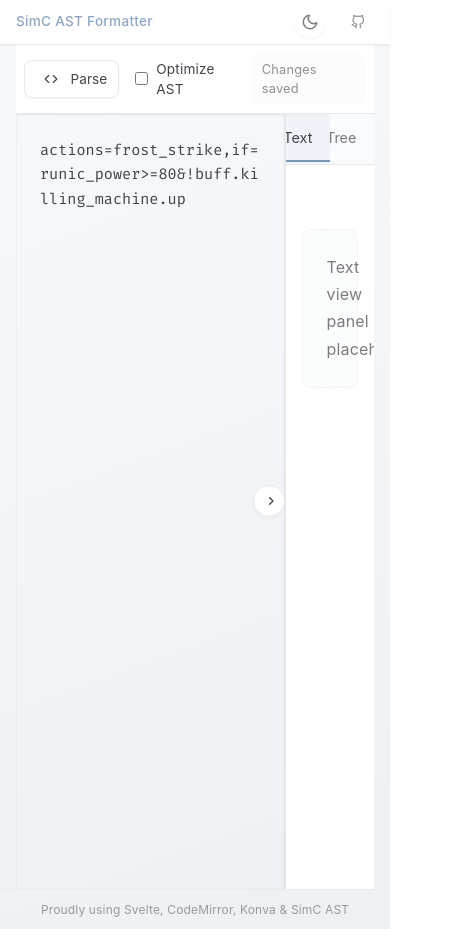
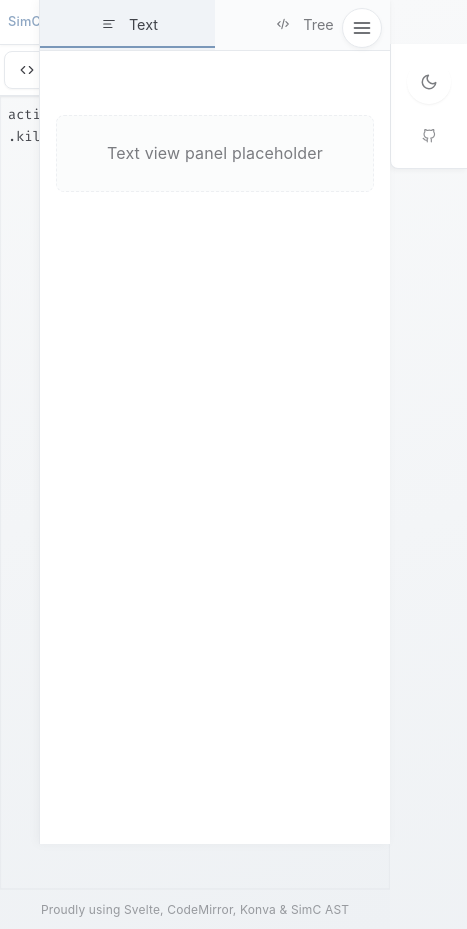
Before and after one commit to legacy3/simc-ast-builder, a SvelteKit app in the folder examples/formatter/: page / in a window 390 px wide. Shown: the whole page, 467 px wide, since content can reach past the window. Built offline with nearby package versions, Linux system fonts and the light colour scheme.

Commit message:
feat: enhance responsiveness and touch interactions across components; add mobile menu button and z-index variables

```diff
--- a/examples/formatter/src/app.scss
+++ b/examples/formatter/src/app.scss
@@ -114,7 +114,9 @@ body {
 	margin: 0;
 	background: var(--bg-color);
 	color: var(--text-color);
-	transition: background var(--transition-normal), color var(--transition-normal);
+	transition:
+		background var(--transition-normal),
+		color var(--transition-normal);
 }
 
 /* Typography */
@@ -245,10 +247,12 @@ pre {
 		left: 0;
 		width: 100%;
 		height: 100%;
-		background: radial-gradient(circle, rgba(255,255,255,0.3) 0%, rgba(255,255,255,0) 70%);
+		background: radial-gradient(circle, rgba(255, 255, 255, 0.3) 0%, rgba(255, 255, 255, 0) 70%);
 		opacity: 0;
 		transform: scale(2);
-		transition: opacity 0.5s, transform 0.5s;
+		transition:
+			opacity 0.5s,
+			transform 0.5s;
 	}
 
 	&:active::after {
@@ -299,7 +303,9 @@ pre {
 	box-shadow: 0 0 0 2px rgba(var(--primary), 0.15);
 	border-radius: var(--border-radius-md);
 	opacity: 0;
-	transition: opacity var(--transition-normal), box-shadow var(--transition-normal);
+	transition:
+		opacity var(--transition-normal),
+		box-shadow var(--transition-normal);
 }
 
 .editor-container:focus-within::after {
@@ -317,7 +323,9 @@ pre {
 ::-webkit-scrollbar {
 	width: 8px;
 	height: 8px;
-	transition: width var(--transition-normal), height var(--transition-normal);
+	transition:
+		width var(--transition-normal),
+		height var(--transition-normal);
 }
 
 ::-webkit-scrollbar-track {
@@ -341,37 +349,153 @@ pre {
 	background: linear-gradient(to right, transparent, var(--border-color), transparent);
 	margin: var(--space-4) 0;
 	opacity: 0.5;
-	transition: background var(--transition-normal), opacity var(--transition-normal);
+	transition:
+		background var(--transition-normal),
+		opacity var(--transition-normal);
 }
 
 /* Subtle animations for zen-like experience */
 @keyframes gentle-fade {
-	0% { opacity: 0.8; }
-	50% { opacity: 1; }
-	100% { opacity: 0.8; }
+	0% {
+		opacity: 0.8;
+	}
+	50% {
+		opacity: 1;
+	}
+	100% {
+		opacity: 0.8;
+	}
 }
 
 .zen-pulse {
 	animation: gentle-fade 4s infinite ease-in-out;
 }
 
+/* Responsive utilities */
+.hide-on-mobile {
+	display: initial;
+}
+
+.show-on-mobile {
+	display: none;
+}
+
+/* Responsive font sizes that scale with viewport width */
+:root {
+	--responsive-font-sm: clamp(0.75rem, 0.7rem + 0.25vw, 0.875rem);
+	--responsive-font-md: clamp(0.875rem, 0.8rem + 0.375vw, 1rem);
+	--responsive-font-lg: clamp(1rem, 0.9rem + 0.5vw, 1.25rem);
+	--responsive-font-xl: clamp(1.25rem, 1.1rem + 0.75vw, 1.5rem);
+}
+
+/* Responsive spacing */
+.responsive-container {
+	width: 100%;
+	max-width: 1200px;
+	margin: 0 auto;
+	padding: 0 var(--space-3);
+	transition: padding var(--transition-normal);
+}
+
 /* Responsive styles */
-@media (min-width: 720px) {
-	h1 {
-		font-size: 2.4rem;
-	}
-
-	.container {
-		padding: 0 var(--space-4);
+@media (min-width: 1201px) {
+	.responsive-container {
+		padding: 0 var(--space-5);
 	}
 }
 
-@media (max-width: 719px) {
-	.container {
+@media (min-width: 769px) and (max-width: 1200px) {
+	.responsive-container {
+		padding: 0 var(--space-4);
+	}
+
+	h1 {
+		font-size: 2.2rem;
+	}
+
+	h2 {
+		font-size: 1.8rem;
+	}
+}
+
+@media (min-width: 481px) and (max-width: 768px) {
+	.responsive-container {
 		padding: 0 var(--space-3);
 	}
 
 	h1 {
 		font-size: 1.8rem;
 	}
+
+	h2 {
+		font-size: 1.5rem;
+	}
+
+	.hide-on-mobile {
+		display: none;
+	}
+
+	.show-on-mobile {
+		display: initial;
+	}
 }
+
+@media (max-width: 480px) {
+	.responsive-container {
+		padding: 0 var(--space-2);
+	}
+
+	h1 {
+		font-size: 1.6rem;
+	}
+
+	h2 {
+		font-size: 1.3rem;
+	}
+
+	p {
+		font-size: 0.95rem;
+	}
+
+	.hide-on-mobile {
+		display: none;
+	}
+
+	.show-on-mobile {
+		display: initial;
+	}
+}
+
+/* Touch-friendly adjustments */
+@media (pointer: coarse) {
+	/* Increase clickable area for interactive elements */
+	button,
+	.button,
+	a,
+	input[type='checkbox'],
+	input[type='radio'],
+	select {
+		min-height: 44px;
+		min-width: 44px;
+	}
+
+	/* Increase spacing between interactive elements */
+	.touch-friendly-spacing {
+		gap: var(--space-3);
+	}
+}
+
+/* Handle orientation changes */
+@media (max-height: 500px) and (orientation: landscape) {
+	.responsive-container {
+		padding: 0 var(--space-2);
+	}
+
+	h1 {
+		font-size: 1.5rem;
+	}
+
+	h2 {
+		font-size: 1.2rem;
+	}
+}
--- a/examples/formatter/src/lib/components/SimCEditor.svelte
+++ b/examples/formatter/src/lib/components/SimCEditor.svelte
@@ -242,6 +242,21 @@
 		padding: var(--space-4);
 	}
 
+	/* Responsive adjustments for textarea */
+	@media (max-width: 768px) {
+		.textarea {
+			padding: var(--space-3);
+			font-size: 14px;
+		}
+	}
+
+	@media (max-width: 480px) {
+		.textarea {
+			padding: var(--space-2);
+			font-size: 13px;
+		}
+	}
+
 	.simc-editor :global(.CodeMirror) {
 		height: 100%;
 		border: 1px solid var(--border-color, #ced4da);
@@ -251,6 +266,19 @@
 		line-height: 1.6;
 		box-shadow: 0 2px 8px rgba(0, 0, 0, 0.05);
 		letter-spacing: 0.01em;
+	}
+
+	/* Responsive adjustments for CodeMirror */
+	@media (max-width: 768px) {
+		.simc-editor :global(.CodeMirror) {
+			font-size: 14px;
+		}
+	}
+
+	@media (max-width: 480px) {
+		.simc-editor :global(.CodeMirror) {
+			font-size: 13px;
+		}
 	}
 
 	.simc-editor :global(.CodeMirror-lines) {
@@ -390,4 +418,28 @@
 	.simc-editor :global(.cm-dark-theme .cm-bracket) {
 		color: #d4d4d4;
 	}
+
+	/* Touch-friendly adjustments */
+	@media (pointer: coarse) {
+		.simc-editor :global(.CodeMirror-lines) {
+			padding: var(--space-4) 0;
+		}
+
+		.simc-editor :global(.CodeMirror-line) {
+			padding: 0 var(--space-4);
+		}
+
+		.simc-editor :global(.CodeMirror-linenumber) {
+			padding: 0 var(--space-3);
+			min-width: 40px;
+		}
+
+		.simc-editor :global(.CodeMirror-gutters) {
+			width: 60px !important;
+		}
+
+		.simc-editor :global(.CodeMirror-sizer) {
+			margin-left: 60px !important;
+		}
+	}
 </style>
--- a/examples/formatter/src/lib/components/ThemeToggle.svelte
+++ b/examples/formatter/src/lib/components/ThemeToggle.svelte
@@ -72,8 +72,8 @@
 			transform var(--transition-fast);
 		padding: 0.5rem;
 		height: auto;
-		width: 2rem;
-		height: 2rem;
+		width: 2.5rem;
+		height: 2.5rem;
 		border-radius: 50%;
 		display: flex;
 		align-items: center;
@@ -124,16 +124,62 @@
 
 	/* Animation for theme toggle */
 	@keyframes spin {
-		0% { transform: rotate(0deg); }
-		100% { transform: rotate(360deg); }
+		0% {
+			transform: rotate(0deg);
+		}
+		100% {
+			transform: rotate(360deg);
+		}
 	}
 
 	@keyframes fade-in {
-		0% { opacity: 0; }
-		100% { opacity: 1; }
+		0% {
+			opacity: 0;
+		}
+		100% {
+			opacity: 1;
+		}
 	}
 
 	.icon svg {
-		animation: fade-in 0.3s ease forwards, spin 0.5s ease;
+		animation:
+			fade-in 0.3s ease forwards,
+			spin 0.5s ease;
+	}
+
+	/* Responsive adjustments */
+	@media (max-width: 768px) {
+		.theme-toggle {
+			width: 3rem;
+			height: 3rem;
+		}
+
+		.icon svg {
+			width: 24px;
+			height: 24px;
+		}
+	}
+
+	@media (max-width: 480px) {
+		.theme-toggle {
+			width: 2.75rem;
+			height: 2.75rem;
+		}
+	}
+
+	/* Handle touch interactions better */
+	@media (pointer: coarse) {
+		.theme-toggle {
+			min-width: 44px;
+			min-height: 44px;
+		}
+
+		.theme-toggle:hover::before {
+			transform: scale(0);
+		}
+
+		.theme-toggle:active::before {
+			transform: scale(1);
+		}
 	}
 </style>
--- a/examples/formatter/src/routes/+page.svelte
+++ b/examples/formatter/src/routes/+page.svelte
@@ -85,17 +85,48 @@
 </svelte:head>
 
 <div class="app-container">
+	<!-- Mobile Menu Button (only visible on small screens) -->
+	<button class="mobile-menu-button" on:click={toggleSidebar} aria-label="Toggle sidebar">
+		<span class="icon">
+			<svg
+				xmlns="http://www.w3.org/2000/svg"
+				width="20"
+				height="20"
+				viewBox="0 0 24 24"
+				fill="none"
+				stroke="currentColor"
+				stroke-width="2"
+				stroke-linecap="round"
+				stroke-linejoin="round"
+			>
+				<line x1="3" y1="12" x2="21" y2="12"></line>
+				<line x1="3" y1="6" x2="21" y2="6"></line>
+				<line x1="3" y1="18" x2="21" y2="18"></line>
+			</svg>
+		</span>
+	</button>
+
 	<!-- Top Toolbar -->
 	<div class="toolbar">
 		<div class="toolbar-left">
 			<button class="toolbar-button" on:click={parseCode}>
 				<span class="icon">
-					<svg xmlns="http://www.w3.org/2000/svg" width="14" height="14" viewBox="0 0 24 24" fill="none" stroke="currentColor" stroke-width="2" stroke-linecap="round" stroke-linejoin="round">
+					<svg
+						xmlns="http://www.w3.org/2000/svg"
+						width="14"
+						height="14"
+						viewBox="0 0 24 24"
+						fill="none"
+						stroke="currentColor"
+						stroke-width="2"
+						stroke-linecap="round"
+						stroke-linejoin="round"
+					>
 						<polyline points="16 18 22 12 16 6"></polyline>
 						<polyline points="8 6 2 12 8 18"></polyline>
 					</svg>
 				</span>
-				<span>Parse</span>
+				<span class="button-text">Parse</span>
 			</button>
 
 			<label class="toolbar-checkbox">
@@ -105,7 +136,11 @@
 		</div>
 
 		<div class="toolbar-right">
-			<div class="save-status" class:saved={saveStatus === 'saved'} class:saving={saveStatus === 'saving'}>
+			<div
+				class="save-status"
+				class:saved={saveStatus === 'saved'}
+				class:saving={saveStatus === 'saving'}
+			>
 				{saveStatus === 'saved' ? 'Changes saved' : 'Saving...'}
 			</div>
 		</div>
@@ -124,9 +159,23 @@
 			></textarea>
 		</div>
 
-		<!-- Sidebar Toggle Button -->
-		<button class="sidebar-toggle" on:click={toggleSidebar} title="Toggle Sidebar (Alt+S)">
-			<svg xmlns="http://www.w3.org/2000/svg" width="16" height="16" viewBox="0 0 24 24" fill="none" stroke="currentColor" stroke-width="2" stroke-linecap="round" stroke-linejoin="round">
+		<!-- Sidebar Toggle Button (hidden on mobile) -->
+		<button
+			class="sidebar-toggle desktop-only"
+			on:click={toggleSidebar}
+			title="Toggle Sidebar (Alt+S)"
+		>
+			<svg
+				xmlns="http://www.w3.org/2000/svg"
+				width="16"
+				height="16"
+				viewBox="0 0 24 24"
+				fill="none"
+				stroke="currentColor"
+				stroke-width="2"
+				stroke-linecap="round"
+				stroke-linejoin="round"
+			>
 				{#if sidebarVisible}
 					<polyline points="13 17 18 12 13 7"></polyline>
 				{:else}
@@ -146,7 +195,17 @@
 					aria-selected={activeTab === 'text'}
 				>
 					<span class="icon">
-						<svg xmlns="http://www.w3.org/2000/svg" width="14" height="14" viewBox="0 0 24 24" fill="none" stroke="currentColor" stroke-width="2" stroke-linecap="round" stroke-linejoin="round">
+						<svg
+							xmlns="http://www.w3.org/2000/svg"
+							width="14"
+							height="14"
+							viewBox="0 0 24 24"
+							fill="none"
+							stroke="currentColor"
+							stroke-width="2"
+							stroke-linecap="round"
+							stroke-linejoin="round"
+						>
 							<line x1="21" y1="6" x2="3" y2="6"></line>
 							<line x1="15" y1="12" x2="3" y2="12"></line>
 							<line x1="17" y1="18" x2="3" y2="18"></line>
@@ -162,7 +221,17 @@
 					aria-selected={activeTab === 'visual'}
 				>
 					<span class="icon">
-						<svg xmlns="http://www.w3.org/2000/svg" width="14" height="14" viewBox="0 0 24 24" fill="none" stroke="currentColor" stroke-width="2" stroke-linecap="round" stroke-linejoin="round">
+						<svg
+							xmlns="http://www.w3.org/2000/svg"
+							width="14"
+							height="14"
+							viewBox="0 0 24 24"
+							fill="none"
+							stroke="currentColor"
+							stroke-width="2"
+							stroke-linecap="round"
+							stroke-linejoin="round"
+						>
 							<polyline points="7 8 3 12 7 16"></polyline>
 							<polyline points="17 8 21 12 17 16"></polyline>
 							<line x1="14" y1="4" x2="10" y2="20"></line>
@@ -215,7 +284,8 @@
 			box-shadow var(--transition-normal);
 	}
 
-	.toolbar-left, .toolbar-right {
+	.toolbar-left,
+	.toolbar-right {
 		display: flex;
 		align-items: center;
 		gap: var(--space-3);
@@ -313,9 +383,15 @@
 	}
 
 	@keyframes pulse {
-		0% { opacity: 0.6; }
-		50% { opacity: 0.9; }
-		100% { opacity: 0.6; }
+		0% {
+			opacity: 0.6;
+		}
+		50% {
+			opacity: 0.9;
+		}
+		100% {
+			opacity: 0.6;
+		}
 	}
 
 	/* Content Area */
@@ -340,6 +416,7 @@
 
 	.editor-area.full-width {
 		width: 100%;
+		transition: width var(--transition-normal) ease-in-out;
 	}
 
 	.editor-area::after {
@@ -352,7 +429,9 @@
 		pointer-events: none;
 		box-shadow: inset 0 0 0 1px var(--border-color);
 		opacity: 0.5;
-		transition: opacity var(--transition-normal), box-shadow var(--transition-normal);
+		transition:
+			opacity var(--transition-normal),
+			box-shadow var(--transition-normal);
 	}
 
 	.editor-textarea {
@@ -375,7 +454,9 @@
 	}
 
 	.editor-textarea:focus {
-		box-shadow: inset 0 1px 3px var(--shadow-color), 0 0 0 1px rgba(var(--primary), 0.2);
+		box-shadow:
+			inset 0 1px 3px var(--shadow-color),
+			0 0 0 1px rgba(var(--primary), 0.2);
 	}
 
 	/* Sidebar Toggle Button */
@@ -418,6 +499,7 @@
 
 	.editor-area.full-width + .sidebar-toggle {
 		right: 10px;
+		transition: right var(--transition-normal) ease-in-out;
 	}
 
 	/* Sidebar */
@@ -430,6 +512,7 @@
 		flex-direction: column;
 		transition:
 			transform var(--transition-normal),
+			width var(--transition-normal),
 			background-color var(--transition-normal),
 			border-color var(--transition-normal);
 		transform: translateX(0);
@@ -438,6 +521,9 @@
 
 	.sidebar:not(.visible) {
 		transform: translateX(100%);
+		width: 0;
+		border-left: none;
+		margin-left: 0;
 	}
 
 	/* Sidebar Tabs */
@@ -547,8 +633,57 @@
 		justify-content: center;
 	}
 
+	/* Mobile Menu Button */
+	.mobile-menu-button {
+		display: none;
+		position: fixed;
+		top: 0.5rem;
+		right: 0.5rem;
+		z-index: 100;
+		width: 40px;
+		height: 40px;
+		border-radius: 50%;
+		background-color: var(--card-bg);
+		border: 1px solid var(--border-color);
+		box-shadow: 0 2px 4px var(--shadow-color);
+		align-items: center;
+		justify-content: center;
+		cursor: pointer;
+		transition: all var(--transition-normal);
+	}
+
+	.mobile-menu-button:hover {
+		background-color: var(--hover-bg);
+		transform: scale(1.05);
+	}
+
+	.mobile-menu-button:active {
+		transform: scale(0.95);
+	}
+
+	/* Utility class for desktop-only elements */
+	.desktop-only {
+		display: flex;
+	}
+
 	/* Responsive Adjustments */
-	@media (max-width: 768px) {
+	/* Large screens (>1200px) */
+	@media (min-width: 1201px) {
+		.editor-area {
+			width: 82%;
+		}
+
+		.sidebar {
+			width: 18%;
+		}
+
+		.sidebar-toggle {
+			right: 18%;
+		}
+	}
+
+	/* Medium screens (768px-1200px) */
+	@media (min-width: 769px) and (max-width: 1200px) {
 		.editor-area {
 			width: 75%;
 		}
@@ -565,8 +700,105 @@
 			padding: 0.5rem var(--space-2);
 		}
 
-		.toolbar-left, .toolbar-right {
+		.toolbar-left,
+		.toolbar-right {
 			gap: var(--space-2);
 		}
 	}
+
+	/* Small screens (<768px) */
+	@media (max-width: 768px) {
+		.mobile-menu-button {
+			display: flex;
+		}
+
+		.desktop-only {
+			display: none;
+		}
+
+		.toolbar {
+			padding: 0.5rem var(--space-2);
+			flex-wrap: wrap;
+		}
+
+		.toolbar-left,
+		.toolbar-right {
+			gap: var(--space-2);
+		}
+
+		.toolbar-button {
+			padding: 0.35rem 0.6rem;
+		}
+
+		.button-text {
+			display: none;
+		}
+
+		.editor-area {
+			width: 100%;
+		}
+
+		.sidebar {
+			position: fixed;
+			top: 0;
+			right: 0;
+			width: 80%;
+			height: 100vh;
+			z-index: 50;
+			box-shadow: -2px 0 10px var(--shadow-color);
+		}
+
+		.sidebar-toggle {
+			display: none;
+		}
+
+		.sidebar-tab {
+			padding: 0.75rem 0.5rem;
+		}
+
+		.shortcut {
+			display: none;
+		}
+	}
+
+	/* Mobile devices (portrait phones) */
+	@media (max-width: 480px) {
+		.toolbar {
+			padding: 0.4rem var(--space-1);
+		}
+
+		.toolbar-checkbox span {
+			font-size: 0.75rem;
+		}
+
+		.save-status {
+			font-size: 0.7rem;
+			padding: 0.25rem 0.5rem;
+		}
+
+		.sidebar {
+			width: 90%;
+		}
+
+		.editor-textarea {
+			padding: var(--space-2);
+			font-size: 0.85rem;
+		}
+	}
+
+	/* Handle orientation changes */
+	@media (max-height: 500px) and (orientation: landscape) {
+		.toolbar {
+			padding: 0.3rem var(--space-2);
+			height: auto;
+		}
+
+		.sidebar-tabs {
+			height: 40px;
+		}
+
+		.sidebar-tab {
+			padding: 0.5rem;
+		}
+	}
 </style>
--- a/examples/formatter/src/routes/Header.svelte
+++ b/examples/formatter/src/routes/Header.svelte
@@ -25,7 +25,52 @@
 			</a>
 		</div>
 
-		<div class="nav-actions">
+		<!-- Mobile menu button -->
+		<button
+			class="mobile-menu-button"
+			on:click={toggleMenu}
+			aria-label={isMenuOpen ? 'Close menu' : 'Open menu'}
+			aria-expanded={isMenuOpen}
+		>
+			<span class="icon">
+				{#if isMenuOpen}
+					<!-- X icon for close -->
+					<svg
+						xmlns="http://www.w3.org/2000/svg"
+						width="20"
+						height="20"
+						viewBox="0 0 24 24"
+						fill="none"
+						stroke="currentColor"
+						stroke-width="2"
+						stroke-linecap="round"
+						stroke-linejoin="round"
+					>
+						<line x1="18" y1="6" x2="6" y2="18"></line>
+						<line x1="6" y1="6" x2="18" y2="18"></line>
+					</svg>
+				{:else}
+					<!-- Hamburger icon for open -->
+					<svg
+						xmlns="http://www.w3.org/2000/svg"
+						width="20"
+						height="20"
+						viewBox="0 0 24 24"
+						fill="none"
+						stroke="currentColor"
+						stroke-width="2"
+						stroke-linecap="round"
+						stroke-linejoin="round"
+					>
+						<line x1="3" y1="12" x2="21" y2="12"></line>
+						<line x1="3" y1="6" x2="21" y2="6"></line>
+						<line x1="3" y1="18" x2="21" y2="18"></line>
+					</svg>
+				{/if}
+			</span>
+		</button>
+
+		<div class="nav-actions" class:is-open={isMenuOpen}>
 			<ThemeToggle />
 
 			<a
@@ -119,7 +164,9 @@
 			transform: scaleX(0);
 			opacity: 0;
 			transform-origin: center;
-			transition: transform 0.3s ease, opacity 0.3s ease;
+			transition:
+				transform 0.3s ease,
+				opacity 0.3s ease;
 		}
 	}
 
@@ -173,13 +220,82 @@
 		justify-content: center;
 	}
 
+	/* Mobile menu button */
+	.mobile-menu-button {
+		display: none;
+		background: transparent;
+		border: none;
+		color: var(--text-color);
+		cursor: pointer;
+		padding: 0.5rem;
+		transition: all var(--transition-fast);
+		border-radius: 50%;
+		width: 40px;
+		height: 40px;
+		align-items: center;
+		justify-content: center;
+	}
+
+	.mobile-menu-button:hover {
+		background-color: var(--hover-bg);
+	}
+
+	.mobile-menu-button:active {
+		transform: scale(0.95);
+	}
+
+	/* Responsive styles */
 	@media (max-width: 768px) {
+		.header-container {
+			height: 3rem;
+			padding: 0 var(--space-2);
+			position: relative;
+		}
+
+		.app-title {
+			font-size: 0.85rem;
+		}
+
+		.mobile-menu-button {
+			display: flex;
+		}
+
+		.nav-actions {
+			position: absolute;
+			top: 100%;
+			right: 0;
+			background-color: var(--card-bg);
+			border-left: 1px solid var(--border-color);
+			border-bottom: 1px solid var(--border-color);
+			box-shadow: -2px 2px 5px var(--shadow-color);
+			padding: var(--space-3);
+			border-radius: 0 0 0 var(--border-radius-md);
+			flex-direction: column;
+			gap: var(--space-3);
+			transform: translateX(100%);
+			transition: transform var(--transition-normal);
+			z-index: 30;
+		}
+
+		.nav-actions.is-open {
+			transform: translateX(0);
+		}
+	}
+
+	@media (max-width: 480px) {
 		.header-container {
 			height: 2.75rem;
 		}
 
 		.app-title {
-			font-size: 0.85rem;
+			font-size: 0.8rem;
+		}
+	}
+
+	/* Handle orientation changes */
+	@media (max-height: 500px) and (orientation: landscape) {
+		.header-container {
+			height: 2.5rem;
 		}
 	}
 </style>
--- a/examples/formatter/src/theme/_variables.scss
+++ b/examples/formatter/src/theme/_variables.scss
@@ -104,3 +104,31 @@ $breakpoints: (
 	xl: 1200px,
 	xxl: 1400px
 );
+
+// Z-index layers
+$z-index-dropdown: 10;
+$z-index-sticky: 20;
+$z-index-fixed: 30;
+$z-index-modal: 40;
+$z-index-popover: 50;
+$z-index-tooltip: 60;
+
+// Touch target sizes
+$touch-target-size: 44px;
+$touch-target-spacing: 8px;
+
+// Responsive typography
+$font-size-base: 1rem;
+$font-size-sm: 0.875rem;
+$font-size-lg: 1.25rem;
+$font-size-xl: 1.5rem;
+
+// Responsive spacing for different screen sizes
+$spacing-mobile: (
+	1: $spacing-base * 0.75,
+	2: $spacing-base * 1.5,
+	3: $spacing-base * 3,
+	4: $spacing-base * 5,
+	5: $spacing-base * 7,
+	6: $spacing-base * 10
+);
```
Also changed, not shown: examples/formatter/src/theme/_dark.scss (line endings or trailing spaces), examples/formatter/src/theme/_light.scss (line endings or trailing spaces).
